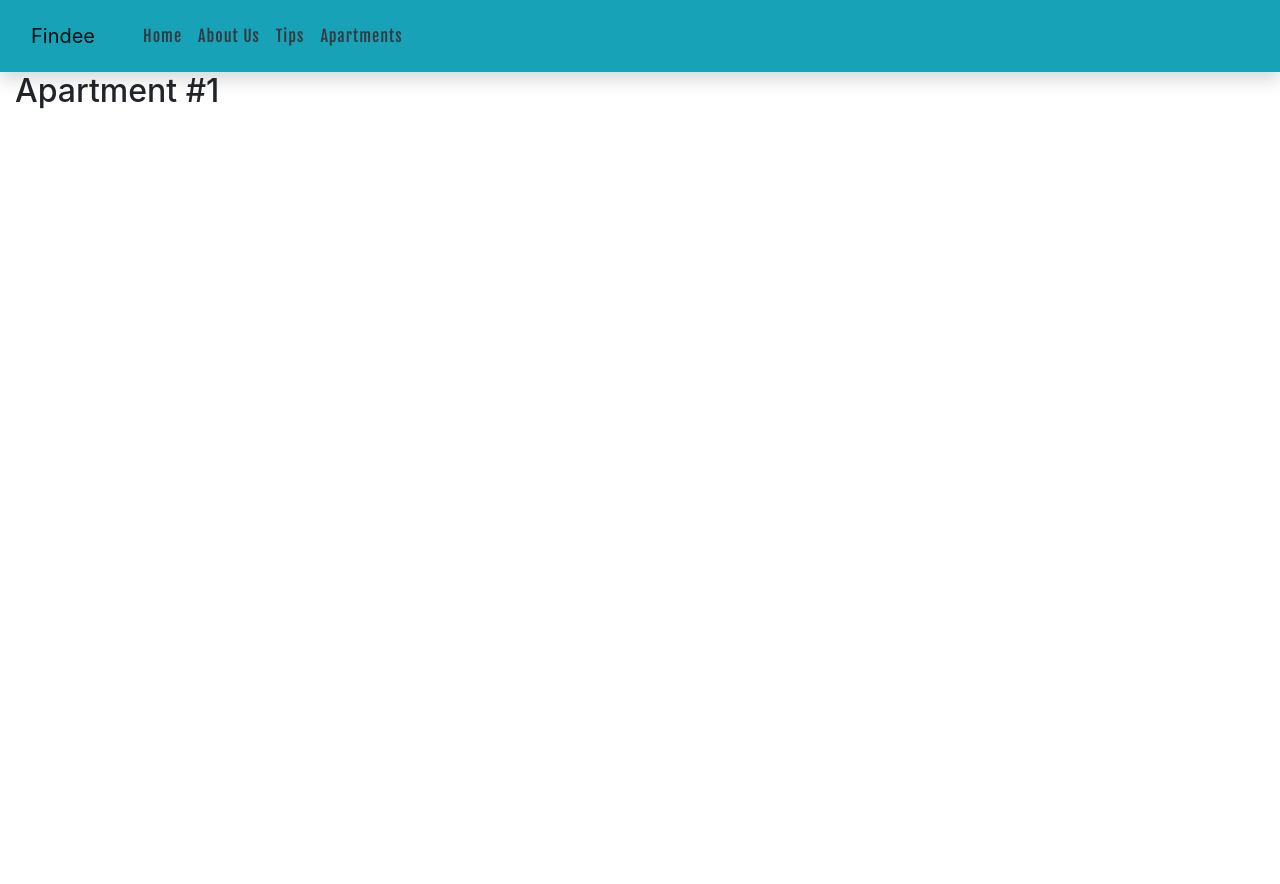
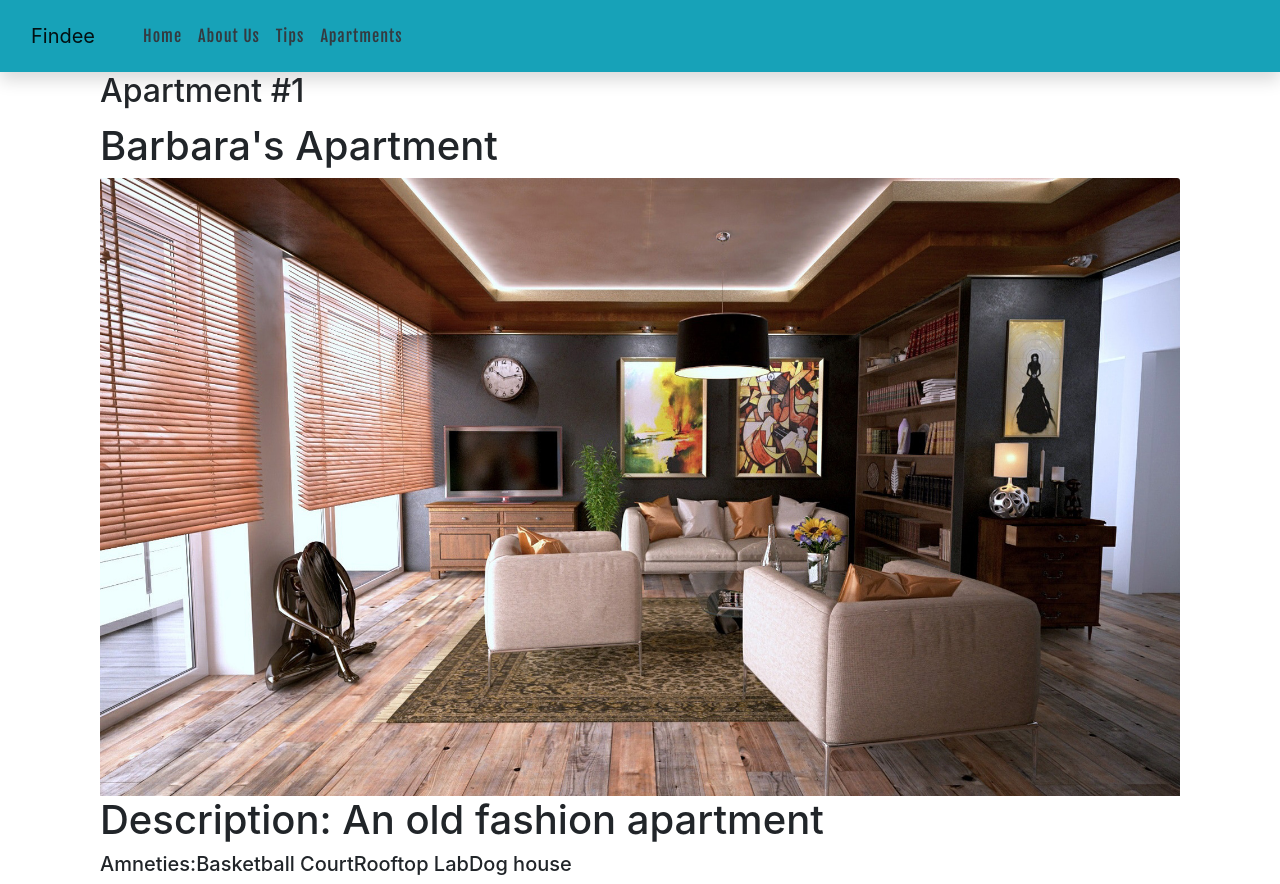
Before and after one commit to russellbanares322/propertyfinder-app, a React (Create React App) app: page /apartments/1 in a window 1280 px wide. Before the commit the page ends 800 px from the top, so only its background shows below. Built offline with nearby package versions, Linux system fonts and the light colour scheme.

Commit message:
link params added in apartment details

```diff
--- a/src/ApartmentsData.js
+++ b/src/ApartmentsData.js
@@ -4,10 +4,10 @@ export const ApartmentsData = [
     name: "Barbara's Apartment",
     image: require("./pictures/apartment1.jpg"),
     description: "An old fashion apartment",
-    amnety1: "Wifi",
-    amnety2: "Pool",
-    amnety3: "Garage",
-    amnety4: "Balcony",
+    amnety1: "Basketball Court",
+    amnety2: "Rooftop Lab",
+    amnety3: "Dog house",
+    amnety4: "Terrace",
     price: 5000,
     location: "Cupang",
   },
--- a/src/App.js
+++ b/src/App.js
@@ -83,8 +83,8 @@ function App() {
       <Routes>
         <Route path="/" element={<Home />} />
         <Route path="/about" element={<About />} />
+        <Route path="/apartments" element={<Apartments />} />
         <Route path="apartments/:id/*" element={<ApartmentsDetails />} />
-        <Route path="/apartments" element={<Apartments />} />
         <Route path="/tips" element={<Tips />} />
       </Routes>
     </div>
--- a/src/components/Apartments.js
+++ b/src/components/Apartments.js
@@ -99,7 +99,7 @@ function Apartments() {
               />
               <FaSearch
                 size={25}
-                style={{ marginTop: "7px", marginLeft: "5px" }}
+                style={{ marginTop: "9px", marginLeft: "5px" }}
                 className="search_icon"
               />
             </form>
--- a/src/components/ApartmentsDetails.js
+++ b/src/components/ApartmentsDetails.js
@@ -1,13 +1,31 @@
 import React from "react";
 import { Route, useParams } from "react-router-dom";
+import { ApartmentsData } from "../ApartmentsData";
 
 function ApartmentsDetails() {
-  const { id, name } = useParams();
+  const { id } = useParams();
+  const apartment = ApartmentsData.find(
+    (apartment) => apartment.id.toString() === id
+  );
 
   return (
-    <div className="container-fluid">
-      <h2>Apartment #{id}</h2>
-      <h1>{name}</h1>
+    <div className="container">
+      <div className="col-sm-12">
+        {apartment && (
+          <>
+            <h2 className="card-title">Apartment #{apartment.id}</h2>
+            <h1 className="card-text">{apartment.name}</h1>
+            <img src={apartment.image} class="card-img-top img-fluid" />
+            <h1>Description: {apartment.description}</h1>
+            <h5>
+              Amneties:
+              {apartment.amnety1}
+              {apartment.amnety2}
+              {apartment.amnety3}
+            </h5>
+          </>
+        )}
+      </div>
     </div>
   );
 }
```
